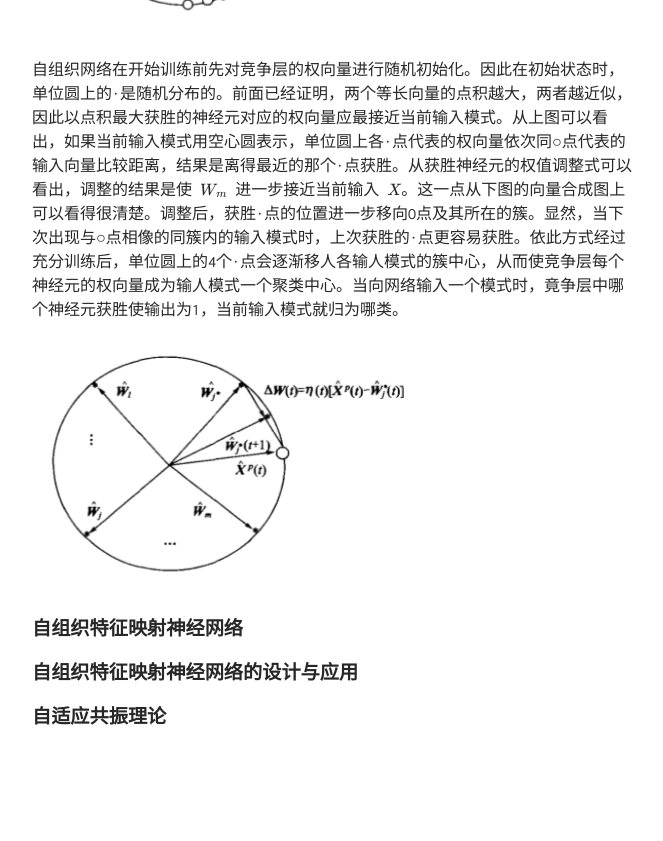
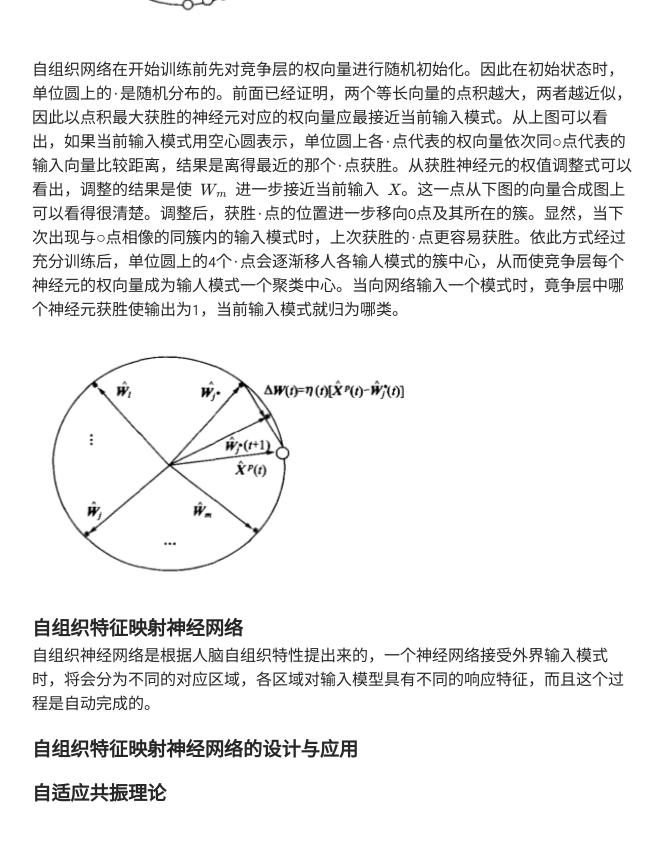
Before and after one commit to TobiahShaw/TobiahShaw.github.io, a Jekyll site: the page built from _posts/2019-10-26-NN-of-Competitive learning.md, in a window 1280 px wide and 900 px high, scrolled down 4688 px. Shown: the top 841 px of the window, without its empty margins (308-971 px from the left). Built offline with Jekyll 4.4.1, drawn with Linux system fonts in a browser that asks for light colours; our own code applies the rules of GitHub Pages for plain Markdown files; formulas are drawn with MathJax 3.

Commit message:
intro of Self organizing feature mapping neural network

```diff
--- a/_posts/2019-10-26-NN-of-Competitive learning.md
+++ b/_posts/2019-10-26-NN-of-Competitive learning.md
@@ -120,6 +120,8 @@ W_j(t+1) = \hat{W_j}(t) \quad j \neq j'
 
 ## 自组织特征映射神经网络
 
+自组织神经网络是根据人脑自组织特性提出来的，一个神经网络接受外界输入模式时，将会分为不同的对应区域，各区域对输入模型具有不同的响应特征，而且这个过程是自动完成的。
+
 ## 自组织特征映射神经网络的设计与应用
 
 ## 自适应共振理论
```
